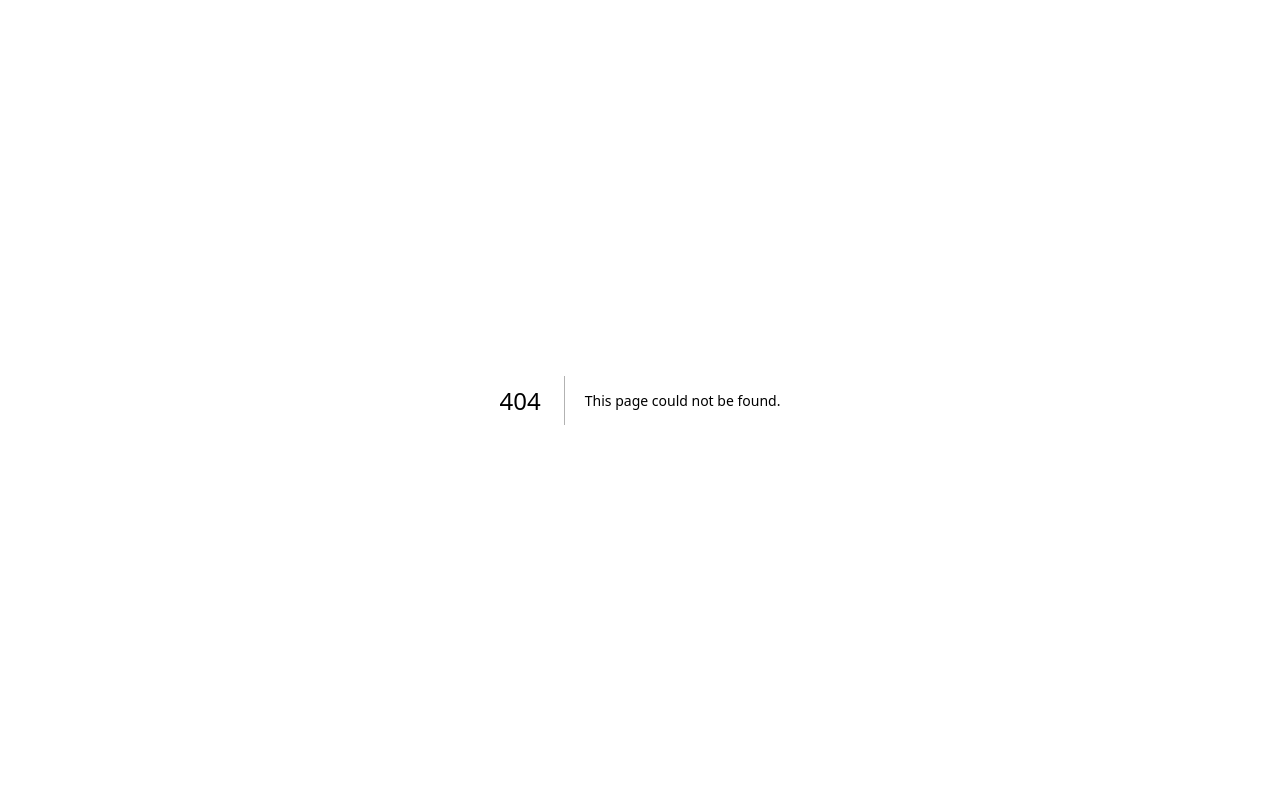
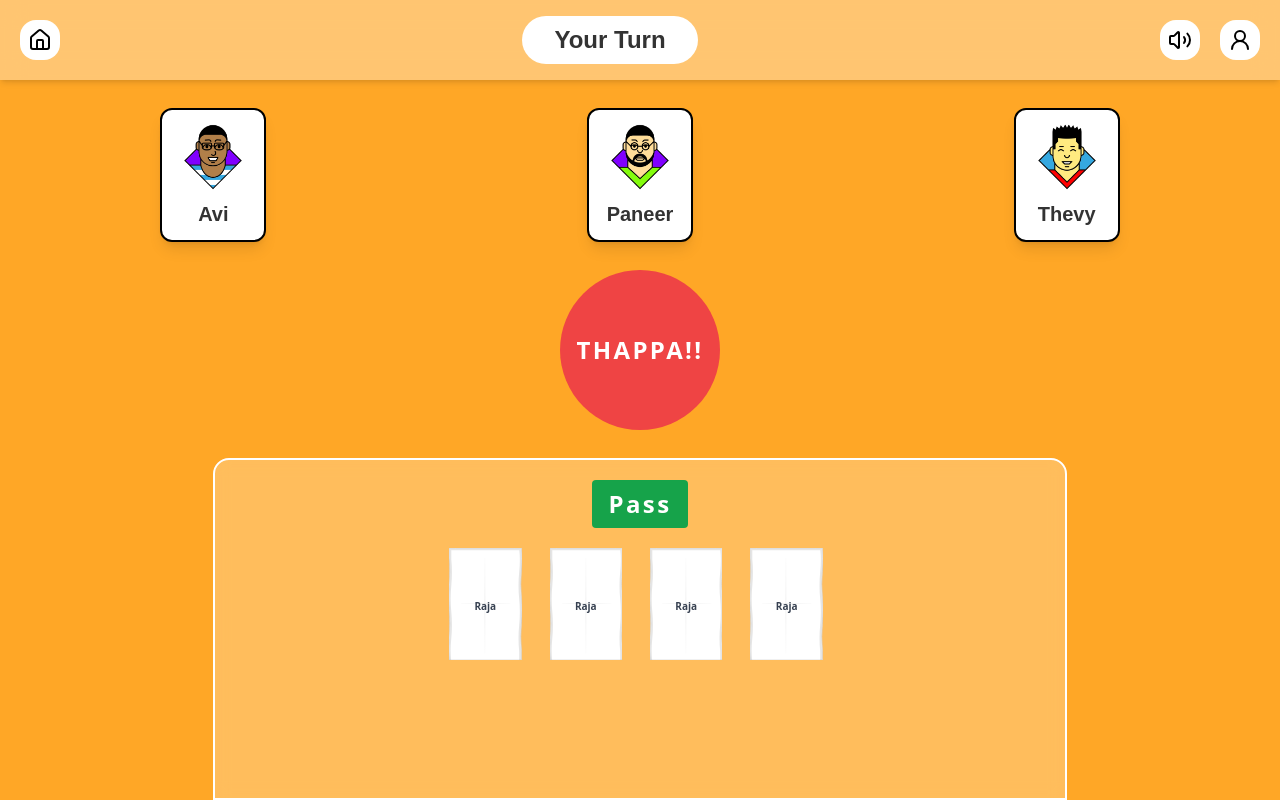
Before and after one commit to MuneerAhmed03/parchi-app, a Next.js app: page /game in a window 1280 px wide. Before the commit this address had no page. Built offline with nearby package versions, Linux system fonts and the light colour scheme; a web font is replaced by a local one.

Commit message:
Create Game Screen Component

```diff
--- /dev/null
+++ b/src/app/game/page.tsx
@@ -0,0 +1,8 @@
+import GameComponent from "@/components/game/game-component";
+import React from "react";
+
+const Game = () => {
+  return <GameComponent />;
+};
+
+export default Game;
--- /dev/null
+++ b/src/components/game/game-component.tsx
@@ -0,0 +1,29 @@
+import React from "react";
+import GameHeader from "./game-header";
+import { players } from "../lobby/lobby-component";
+import GamePlayerCard from "./game-player-card";
+import Parchi from "./parchi";
+
+const GameComponent = () => {
+  return (
+    <main className="flex flex-col gap-7 h-screen w-screen overflow-hidden">
+      <GameHeader />
+      <div className="flex justify-around">
+        {players.slice(0, 3).map((player) => (
+          <GamePlayerCard key={player.id} name={player.name} avtar={player.avtar} />
+        ))}
+      </div>
+      <button className="bg-red-500 rounded-full text-2xl text-center font-extrabold tracking-widest w-40 h-40 mx-auto">THAPPA!!</button>
+      <div className="flex-1 bg-white border-white border-2 bg-opacity-25 backdrop-blur rounded-t-2xl w-2/3 mx-auto p-5 flex flex-col gap-5">
+        <button className="text-center text-2xl w-fit mx-auto font-extrabold bg-green-600 tracking-widest">Pass</button>
+        <div className="flex gap-5 w-fit mx-auto">
+          {players.map((player) => (
+            <Parchi key={player.id} />
+          ))}
+        </div>
+      </div>
+    </main>
+  );
+};
+
+export default GameComponent;
--- /dev/null
+++ b/src/components/game/game-header.tsx
@@ -0,0 +1,23 @@
+import { Home, UserRound, Volume2 } from "lucide-react";
+import React from "react";
+
+const GameHeader = () => {
+  return (
+    <header className="h-20 flex justify-between px-5 items-center bg-white bg-opacity-35 backdrop-blur-md shadow-md">
+      <button className="bg-white rounded-2xl p-2">
+        <Home className="text-black" />
+      </button>
+      <div className="bg-white text-2xl font-pencil font-bold rounded-3xl px-8 py-2">Your Turn</div>
+      <div className="flex gap-5">
+        <button className="bg-white rounded-2xl p-2">
+          <Volume2 className="text-black" />
+        </button>
+        <button className="bg-white rounded-2xl p-2">
+          <UserRound className="text-black" />
+        </button>
+      </div>
+    </header>
+  );
+};
+
+export default GameHeader;
--- /dev/null
+++ b/src/components/game/game-player-card.tsx
@@ -0,0 +1,18 @@
+import Image from "next/image";
+import React, { FC } from "react";
+
+interface GamePlayerCardProps {
+  name: string;
+  avtar: string;
+}
+
+const GamePlayerCard: FC<GamePlayerCardProps> = ({ name, avtar }) => {
+  return (
+    <div className="bg-white rounded-xl shadow-lg py-3 px-4 border-2 border-black flex flex-col items-center gap-2">
+      <Image src={avtar} alt="user" width={70} height={70} />
+      <p className="font-bold text-xl font-pencil">{name}</p>
+    </div>
+  );
+};
+
+export default GamePlayerCard;
--- /dev/null
+++ b/src/components/game/parchi.tsx
@@ -0,0 +1,18 @@
+import React from "react";
+import ParchiSvg from "../parchi-svg";
+
+const Parchi = () => {
+  return (
+    <div className="relative w-fit h-28 mr-2">
+      {/* Title on top */}
+      <div className="absolute top-1/2 left-1/2 transform -translate-x-1/2 -translate-y-1/2 px-2 py-1">
+        <span className="text-[10px] font-bold text-gray-700">Raja</span>
+      </div>
+
+      {/* SVG Rendering */}
+      <ParchiSvg className="w-full h-full" />
+    </div>
+  );
+};
+
+export default Parchi;
--- a/src/components/lobby/lobby-component.tsx
+++ b/src/components/lobby/lobby-component.tsx
@@ -3,7 +3,7 @@ import UserCard from "./user-card";
 import Header from "./header";
 import StatusBar from "./status-bar";
 
-const players = [
+export const players = [
   { id: 1, name: "Avi", avtar: "/user-avtars/avtar1.png", ready: false },
   { id: 2, name: "Paneer", avtar: "/user-avtars/avtar2.png", ready: true },
   { id: 3, name: "Thevy", avtar: "/user-avtars/avtar3.png", ready: false },
--- a/src/components/lobby/user-card.tsx
+++ b/src/components/lobby/user-card.tsx
@@ -2,7 +2,7 @@
 import Image from "next/image";
 import React, { FC } from "react";
 
-interface UserCardProps {
+export interface UserCardProps {
   playerName: string;
   playerAvtar: string;
   playerStatus: boolean;
--- /dev/null
+++ b/src/components/parchi-svg.tsx
@@ -0,0 +1,78 @@
+import React from "react";
+interface ParchiSvgProps {
+  className?: string;
+}
+const ParchiSvg: React.FC<ParchiSvgProps> = ({ className }) => {
+  return (
+    <svg xmlns="http://www.w3.org/2000/svg" viewBox="20 15 110 170" preserveAspectRatio="xMidYMid meet" className={`${className}`}>
+      {/* Background */}
+      <rect width="100%" height="100%" fill="none" />
+      {/* Paper Chit with Sharp Top and Bottom Edges and Curved Sides */}
+      <path
+        d="M20 15
+           L30 15
+           L120 15
+           L130 15
+           Q132 30, 130 50
+           Q128 70, 130 90
+           Q132 110, 130 130
+           Q128 150, 130 170
+           L130 185
+           L120 185
+           L30 185
+           L20 185
+           Q18 170, 20 150
+           Q22 130, 20 110
+           Q18 90, 20 70
+           Q22 50, 20 30
+           Z"
+        fill="#ffffff"
+        stroke="#d3d3d3"
+        strokeWidth="1" // Use camelCase
+      />
+      {/* Horizontal Fold Crease */}
+      <defs>
+        <linearGradient id="horizontalFold" x1="0" y1="0" x2="1" y2="0">
+          <stop offset="0%" stopColor="#d0d0d0" stopOpacity="0.1" /> {/* Use camelCase */}
+          <stop offset="50%" stopColor="#b0b0b0" stopOpacity="0.3" />
+          <stop offset="100%" stopColor="#d0d0d0" stopOpacity="0.1" />
+        </linearGradient>
+      </defs>
+      <rect x="38" y="99" width="75" height="1" fill="url(#horizontalFold)" />
+      {/* Vertical Fold Crease */}
+      <defs>
+        <linearGradient id="verticalFold" x1="0" y1="0" x2="0" y2="1">
+          <stop offset="0%" stopColor="#d0d0d0" stopOpacity="0.1" />
+          <stop offset="50%" stopColor="#b0b0b0" stopOpacity="0.3" />
+          <stop offset="100%" stopColor="#d0d0d0" stopOpacity="0.1" />
+        </linearGradient>
+      </defs>
+      <rect x="74" y="30" width="1" height="145" fill="url(#verticalFold)" />
+      {/* Shadow for Depth */}
+      <path
+        d="M22 17
+           L32 17
+           L118 17
+           L128 17
+           Q130 32, 128 52
+           Q126 72, 128 92
+           Q130 112, 128 132
+           Q126 152, 128 172
+           L128 187
+           L118 187
+           L32 187
+           L22 187
+           Q20 172, 22 152
+           Q24 132, 22 112
+           Q20 92, 22 72
+           Q24 52, 22 32
+           Z"
+        fill="none"
+        stroke="rgba(0, 0, 0, 0.1)"
+        strokeWidth="3" // Use camelCase
+      />
+    </svg>
+  );
+};
+
+export default ParchiSvg;
```
